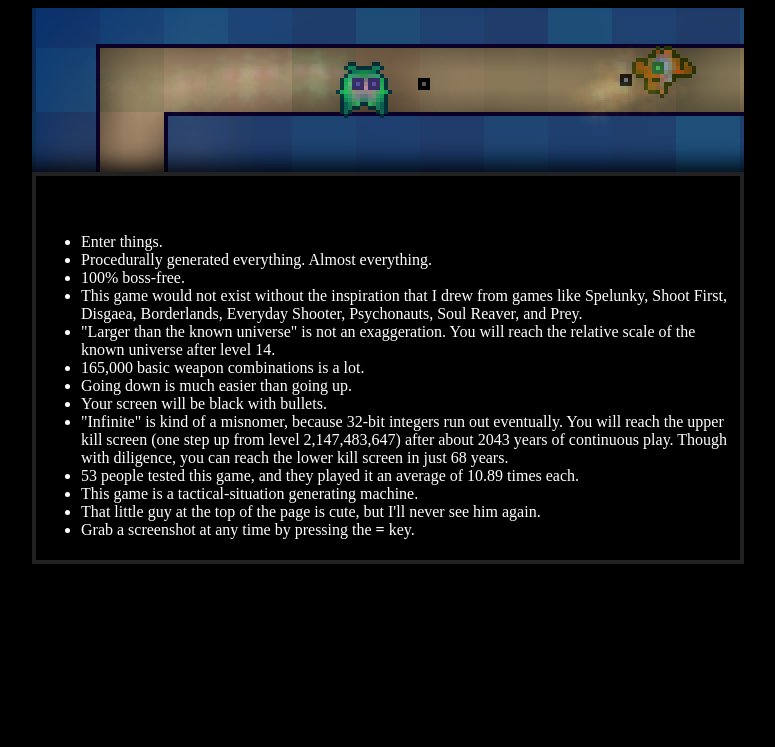
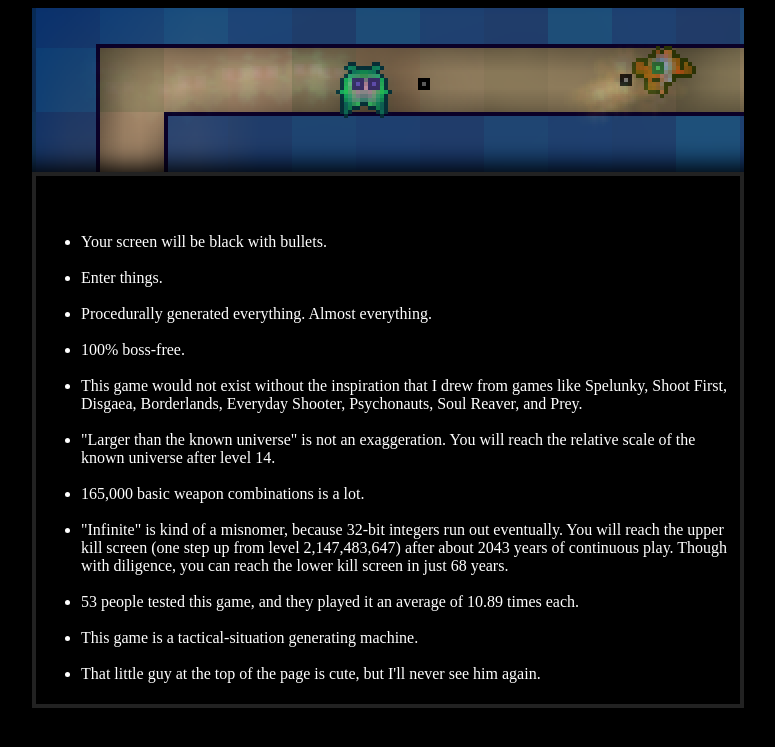
Before and after one commit to jasonrohrer/StarFilledSky, a PHP site: page /bulletPoints.php in a window 1280 px wide. Shown: the top 747 px of the page, without its empty margins (252-1027 px from the left). Run offline with PHP 8.4, Linux system fonts and the light colour scheme; some libraries are stand-ins or nearby versions.

Commit message:
More improved wording.

```diff
--- a/documentation/html/bulletPoints.php
+++ b/documentation/html/bulletPoints.php
@@ -22,31 +22,46 @@ include( "header.php" );
 <ul>
 
 
+<li>Your screen will be black with bullets.</li>
+<br>
+
 <li>Enter things.</li>
+<br>
+
 
 <li>Procedurally generated everything.  Almost everything.</li>
+<br>
+
 
 <li>100% boss-free.</li>
+<br>
+
 
 <li>This game would not exist without the inspiration that I drew from  games like Spelunky, Shoot First, Disgaea, Borderlands, Everyday Shooter, Psychonauts, Soul Reaver, and Prey.</li>
+<br>
 
-<li>"Larger than the known universe" is not an exaggeration.  You will reach the relative scale of the known universe after level 14.
+
+<li>"Larger than the known universe" is not an exaggeration.  You will reach the relative scale of the known universe after level 14.</li>
+<br>
+
 
 <li>165,000 basic weapon combinations is a lot.</li>
+<br>
 
-<li>Going down is much easier than going up.</li>
-
-<li>Your screen will be black with bullets.</li>
 
 <li>"Infinite" is kind of a misnomer, because 32-bit integers run out eventually.  You will reach the upper kill screen (one step up from level 2,147,483,647) after about 2043 years of continuous play.  Though with diligence, you can reach the lower kill screen in just 68 years.</li>
+<br>
+
 
 <li>53 people tested this game, and they played it an average of 10.89 times each.</li>
+<br>
+
 
 <li>This game is a tactical-situation generating machine.</li>
+<br>
+
 
 <li>That little guy at the top of the page is cute, but I'll never see him again.</li>
-
-<li>Grab a screenshot at any time by pressing the <b>=</b> key.</li>
 
 
 </ul>
```
